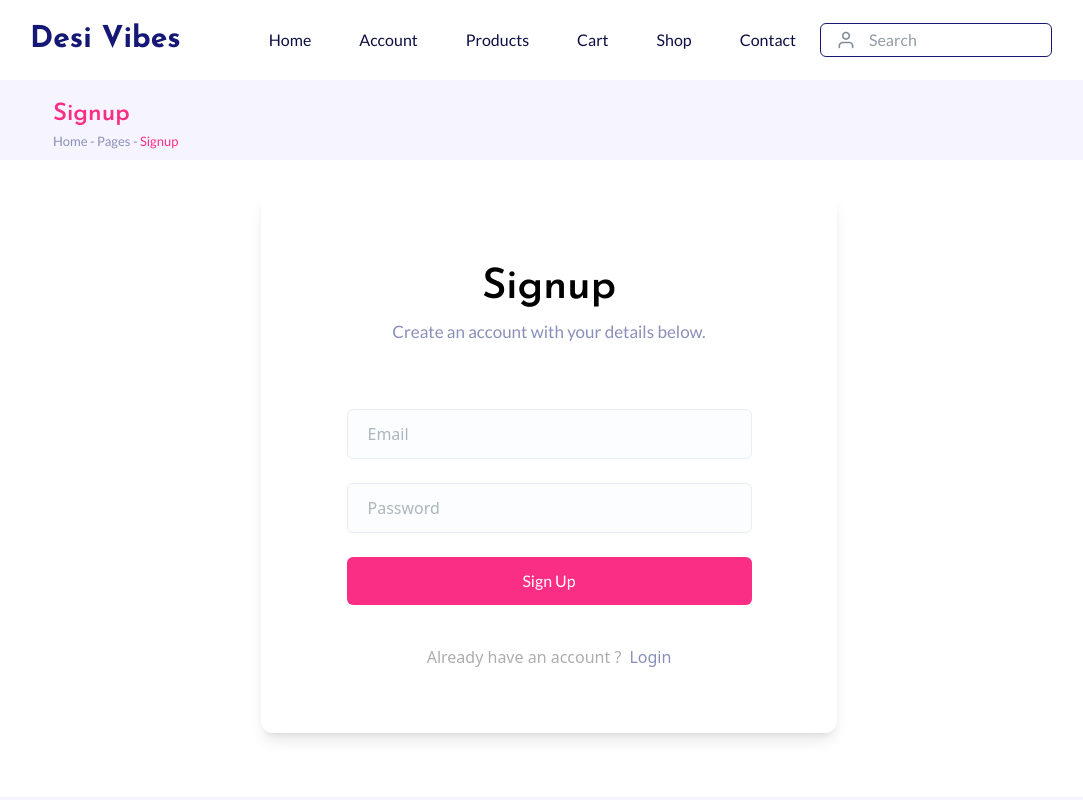
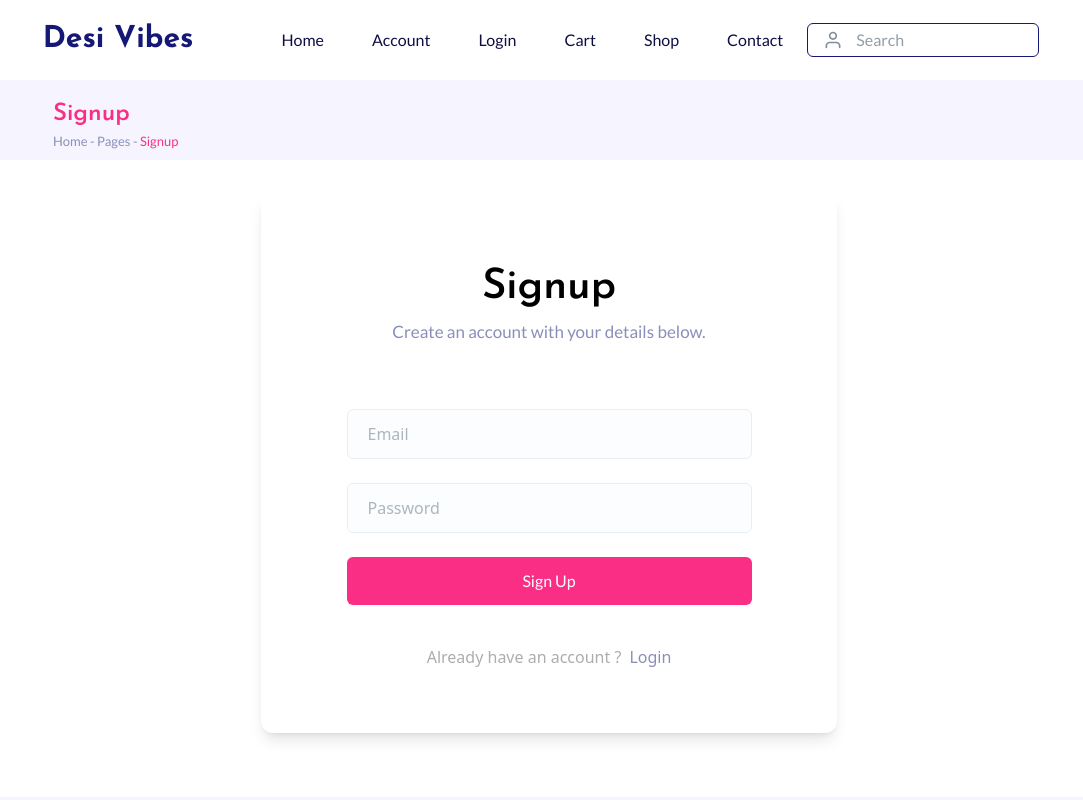
Before and after one commit to bhatshakran/desivibes, a React (Vite) app: page /signup in a window 1280 px wide. Shown: the top 800 px of the page, without its empty margins (91-1174 px from the left). Built offline with nearby package versions, Linux system fonts and the light colour scheme.

Commit message:
Some minor changes

```diff
--- a/src/components/Account/Signup.tsx
+++ b/src/components/Account/Signup.tsx
@@ -19,6 +19,7 @@ const Signup: React.FC = () => {
       const { user, token } = await signup(data.email, data.password);
       //set JWT token to local
       localStorage.setItem('token', token);
+      localStorage.setItem('user', JSON.stringify(user));
 
       //set token to axios common header
       setAuthToken(token);
--- a/src/components/Navbar.tsx
+++ b/src/components/Navbar.tsx
@@ -49,8 +49,11 @@ const Navbar: React.FC = () => {
                       </a>
                     </li>
                     <li>
-                      <a className='text-text hover:text-secondary flex py-2 text-base font-medium lg:ml-12 lg:inline-flex cursor-pointer'>
-                        Products
+                      <a
+                        className='text-text hover:text-secondary flex py-2 text-base font-medium lg:ml-12 lg:inline-flex cursor-pointer'
+                        href='/login'
+                      >
+                        Login
                       </a>
                     </li>
                     <li>
```
